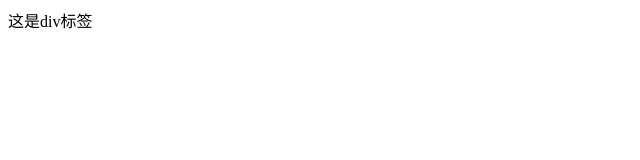
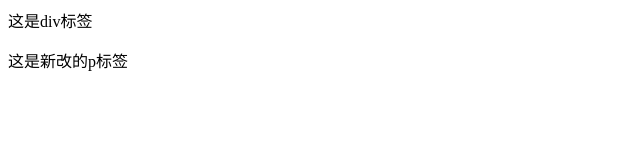
Before and after one commit to sjqw/legou, a plain HTML site: page index.html in a window 1280 px wide. Shown: the whole page, without its empty margins (0-640 px from the left). Drawn offline with Linux system fonts and the light colour scheme.

Commit message:
Update index.html

```diff
--- a/index.html
+++ b/index.html
@@ -8,5 +8,6 @@
 </head>
 <body>
     <div>这是div标签</div>
+    <p>这是新改的p标签</p>
 </body>
 </html>
```
